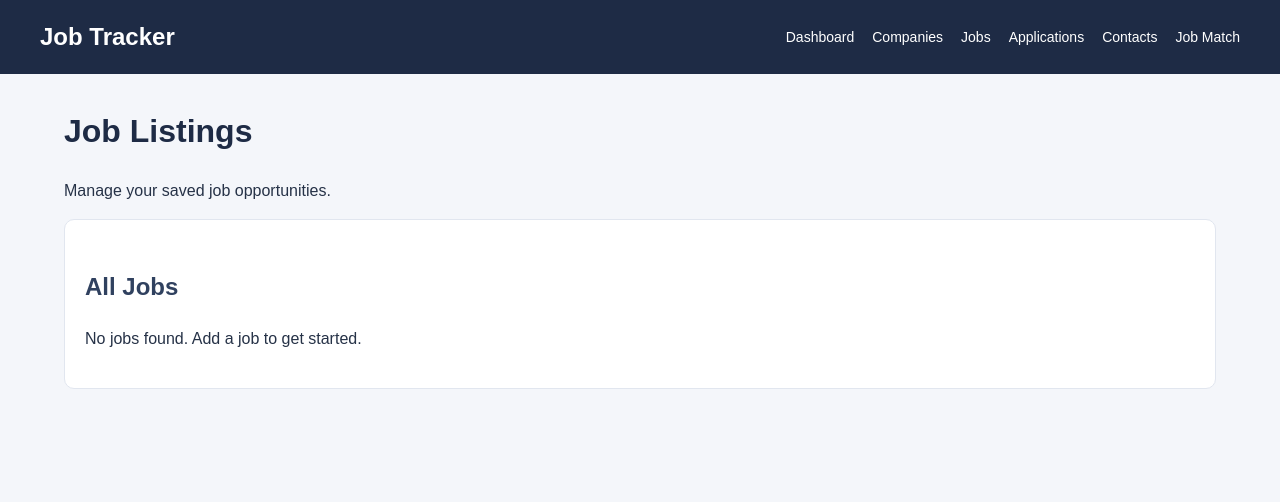
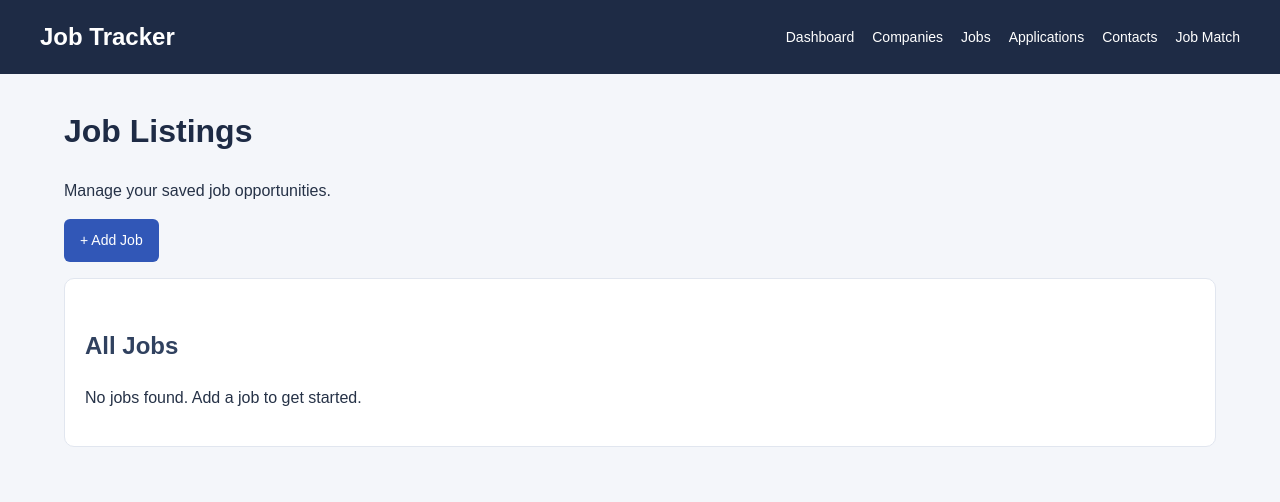
Before and after one commit to sonalililah/job-application-tracker, a Flask app: template templates/jobs.html in a window 1280 px wide. Shown: the top 502 px of the page. Run offline with Flask 3, Linux system fonts and the light colour scheme; the template is opened without the code that fills it, so the values that code supplies are empty.

Commit message:
Complete Job Application Tracker project

```diff
--- a/templates/jobs.html
+++ b/templates/jobs.html
@@ -7,6 +7,12 @@
 
 <h1>Job Listings</h1>
 <p>Manage your saved job opportunities.</p>
+
+<p>
+    <a href="{{ url_for('add_job') }}" class="button">
+        + Add Job
+    </a>
+</p>
 
 {% if edit_job %}
 <section>
```
Also changed, not shown: templates/job_form.html (+5 -2 lines).
